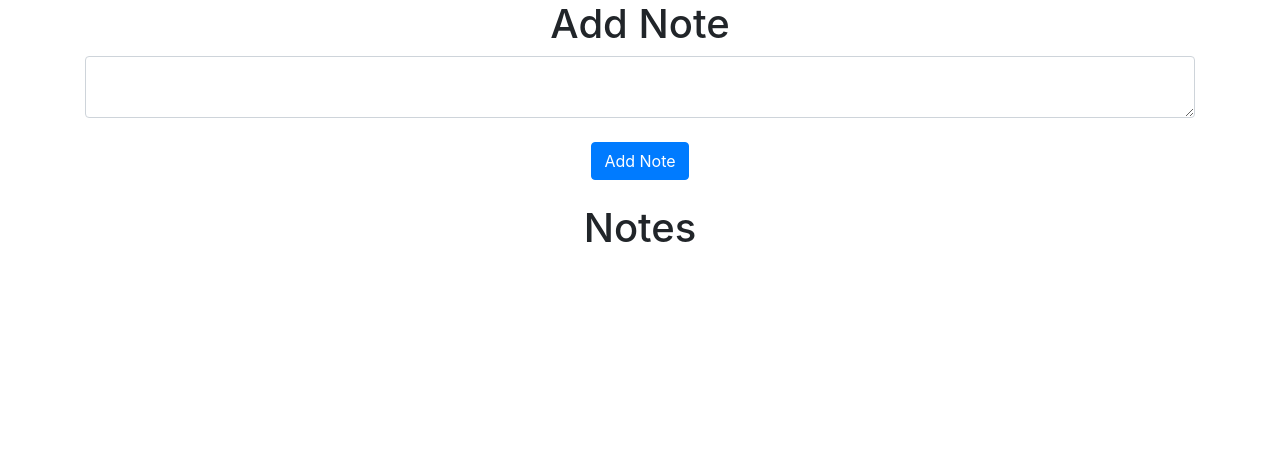
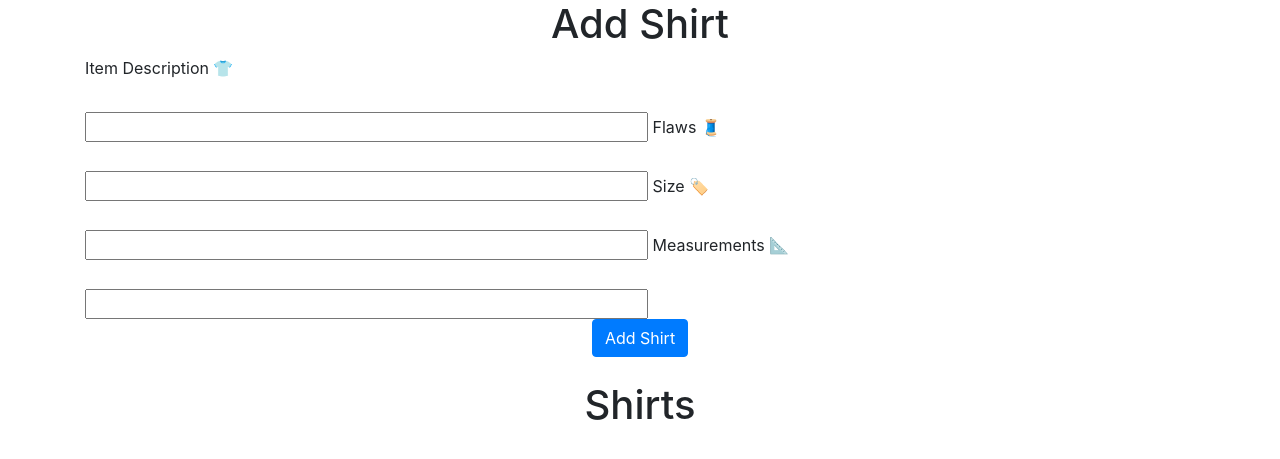
Before and after one commit to sgamit09/Python.in.Scotts.Clothing, a Flask app: template website/templates/home.html in a window 1280 px wide. Shown: the part 56-515 px from the top of the page. Run offline with Flask 2, Linux system fonts and the light colour scheme; the template is opened without the code that fills it, so the values that code supplies are empty; parts of the project's set-up code (start-up, migrations or seed data) failed here and were passed over; some libraries are stand-ins or nearby versions.

Commit message:
updated models and form for clothing items

```diff
--- a/website/models.py
+++ b/website/models.py
@@ -5,12 +5,13 @@ from . import db
 from flask_login import UserMixin
 from sqlalchemy.sql import func
 
-class Clothing(db.Model):
+class Clothes(db.Model):
     id = db.Column(db.Integer, primary_key=True)
     description = db.Column(db.String(10000))
     flaws = db.Column(db.String(10000))
     size = db.Column(db.String(10000))
     measurements = db.Column(db.String(10000))
+    date = db.Column(db.DateTime(timezone=True), default=func.now())
     user_id = db.Column(db.Integer, db.ForeignKey('user.id')) #one to many relationship
 
 class User(db.Model, UserMixin):
@@ -18,4 +19,4 @@ class User(db.Model, UserMixin):
     email = db.Column(db.String(150), unique=True)
     password = db.Column(db.String(150))
     first_name = db.Column(db.String(150))
-    notes = db.relationship('Note')
+    clothes = db.relationship('Clothes')
--- a/website/static/index.js
+++ b/website/static/index.js
@@ -1,8 +1,8 @@
-function deleteNote(noteId){
-    fetch('/delete-note', {
-        method: 'POST',
-        body: JSON.stringify({noteID: noteId}),
-    }).then((_res) => {
-        window.location.href ='/'
-    })
-}
+// function deleteNote(noteId){
+//     fetch('/delete-note', {
+//         method: 'POST',
+//         body: JSON.stringify({noteID: noteId}),
+//     }).then((_res) => {
+//         window.location.href ='/'
+//     })
+// }
--- a/website/templates/home.html
+++ b/website/templates/home.html
@@ -1,22 +1,30 @@
 {% extends "base.html" %} {% block title %}Home{% endblock %} {% block content
 %}
-<h1 align="center">Add Note</h1>
+<h1 align="center">Add Shirt</h1>
 <form method="POST">
-    <textarea name="note" id="note" class="form-control"></textarea>
+    <label>Item Description 👕</label>
+    <br></br>
+    <input name="description" size="50" type="text" />
+    <label>Flaws 🧵</label>
+    <br></br>
+    <input name="flaws" size="50" type="text" />
+    <label>Size 🏷️</label>
+    <br></br>
+    <input name="size" size="50" type="text" />
+    <label>Measurements 📐</label>
+    <br></br>
+    <input name="measurements" size="50" type="text" />
     <br />
     <div align="center">
-        <button type="submit" class="btn btn-primary">Add Note</button>
+        <button type="submit" class="btn btn-primary">Add Shirt</button>
     </div>
 </form>
 <br />
-<h1 align="center">Notes</h1>
+<h1 align="center">Shirts</h1>
 <ul class="list-group list-group-flush" id="notes">
-    {% for note in user.notes %}
+    {% for clothing in user.clothing %}
     <li class="list-group-item">
-        {{ note.data }}
-        <button type="button" class="close" onClick="deleteNote({{note.id}})">
-            <span aria-hidden="true">&times;</span>
-        </button>
+        {{ clothing.description }}
     </li>
     {% endfor %}
 </ul>
```
Also changed, not shown: website/views.py (+19 -22 lines).
